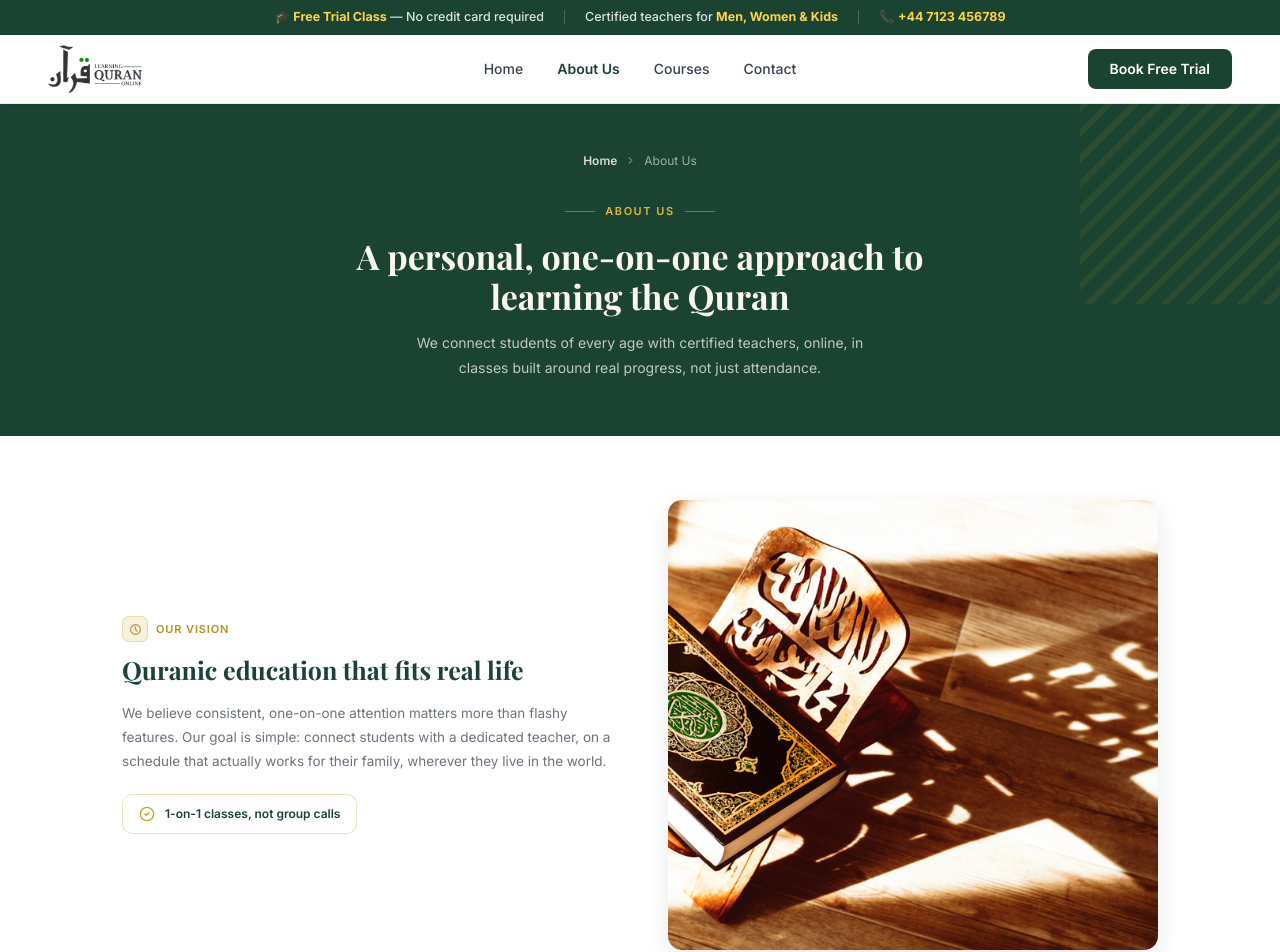
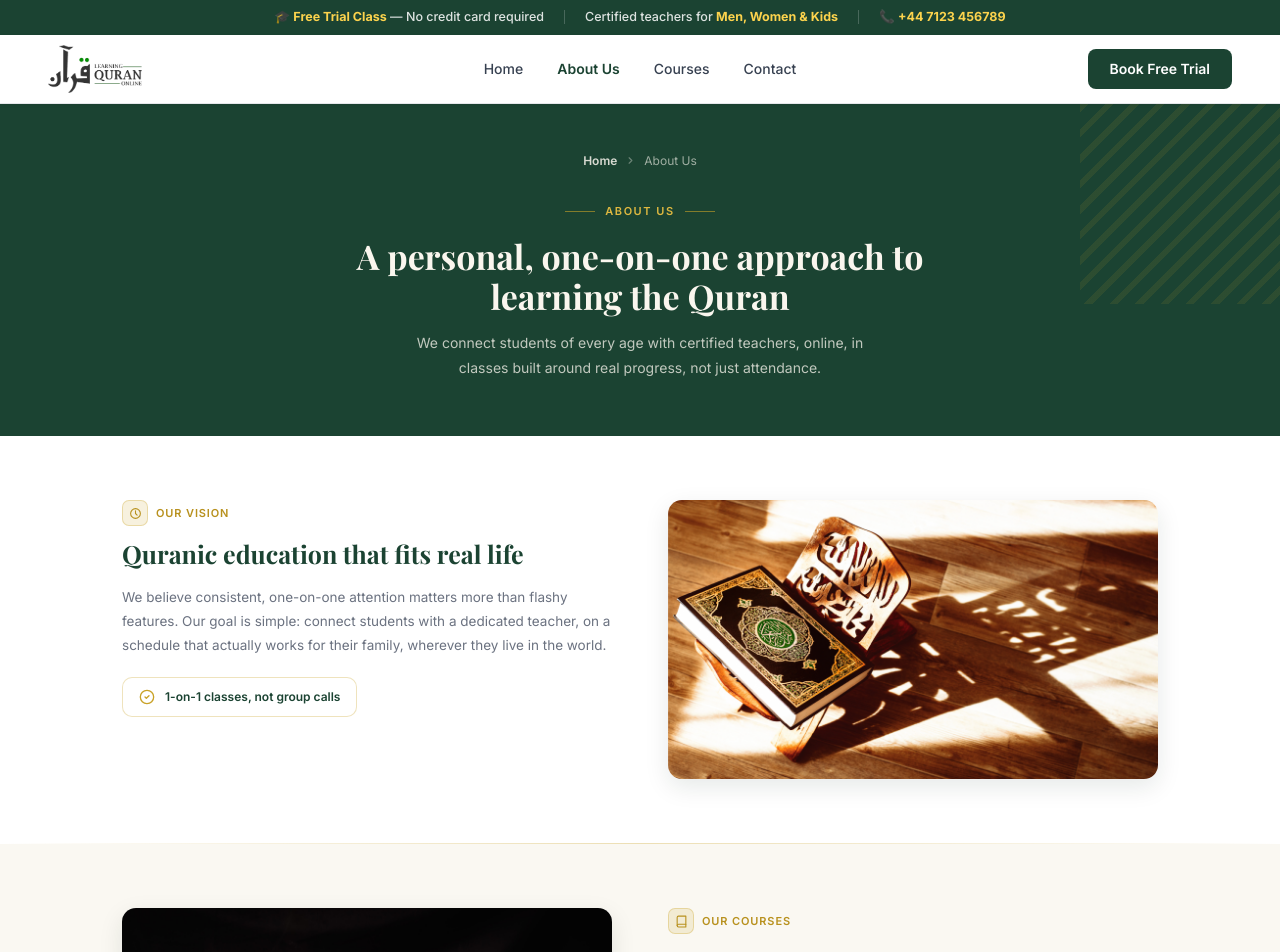
Before and after one commit to Waqashakim1122/Learn-Quran-Online, a React (Create React App) app: page /About in a window 1280 px wide. Shown: the top 952 px of the page. Built offline with nearby package versions, Linux system fonts and the light colour scheme; no server answers; a web font is replaced by a local one.

Commit message:
Update AboutUS.css styles for layout and colors

```diff
--- a/src/Pages/AboutUS.css
+++ b/src/Pages/AboutUS.css
@@ -119,7 +119,7 @@
   display: grid;
   grid-template-columns: 1fr 1fr;
   gap: 56px;
-  align-items: center;
+  align-items: stretch;
 }
 
 .about-row-reverse .about-row-text {
@@ -193,8 +193,8 @@
 
 .about-row-image img {
   width: 100%;
+  height: 100%;
   display: block;
-  aspect-ratio: 4 / 3;
   object-fit: cover;
 }
 
@@ -359,7 +359,7 @@
   position: relative;
   text-align: center;
   padding: 56px 24px;
-  background: #1B4332;
+  background: #234c3a;
   overflow: hidden;
   font-family: 'Inter', sans-serif;
 }
```
